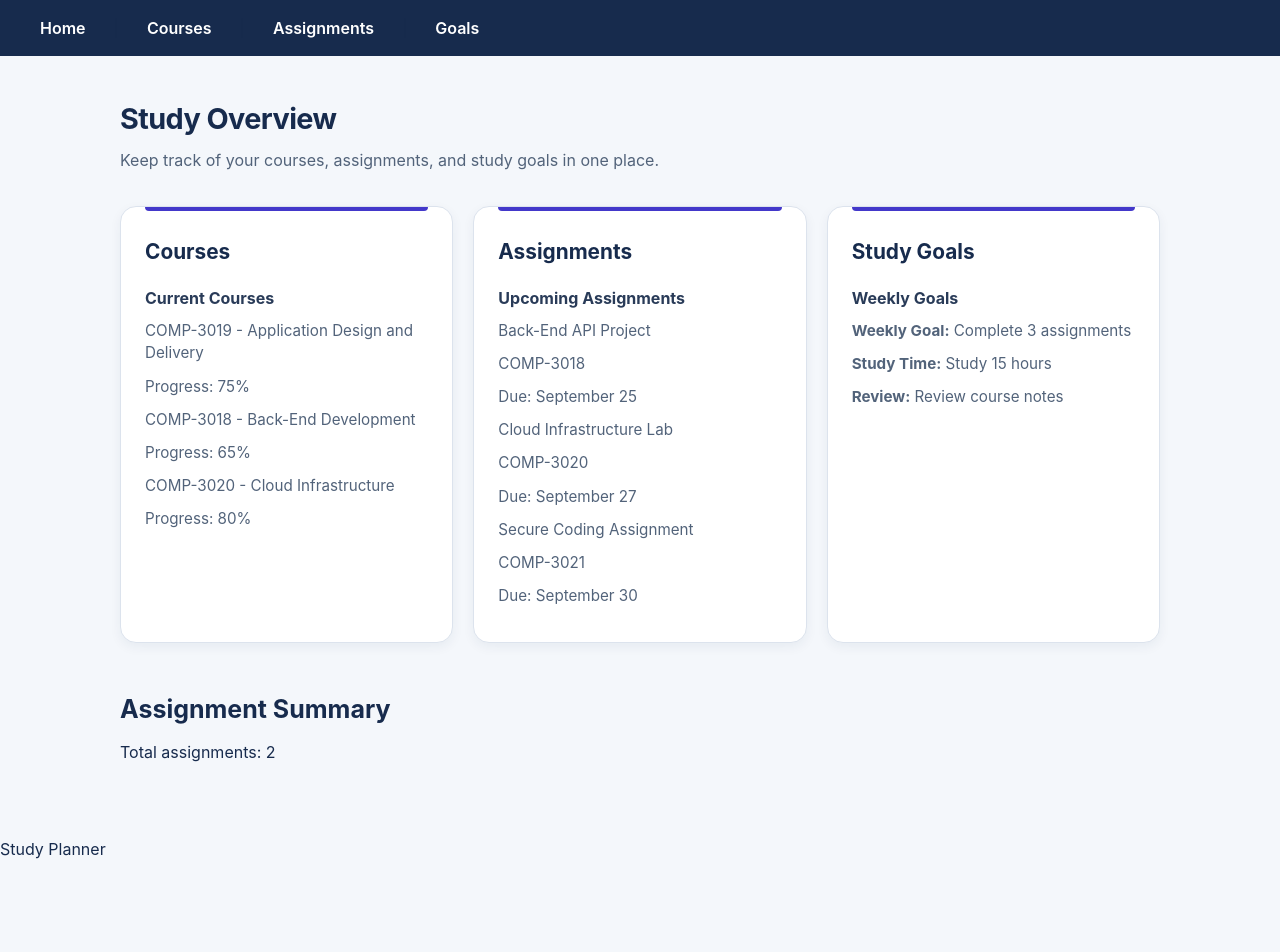
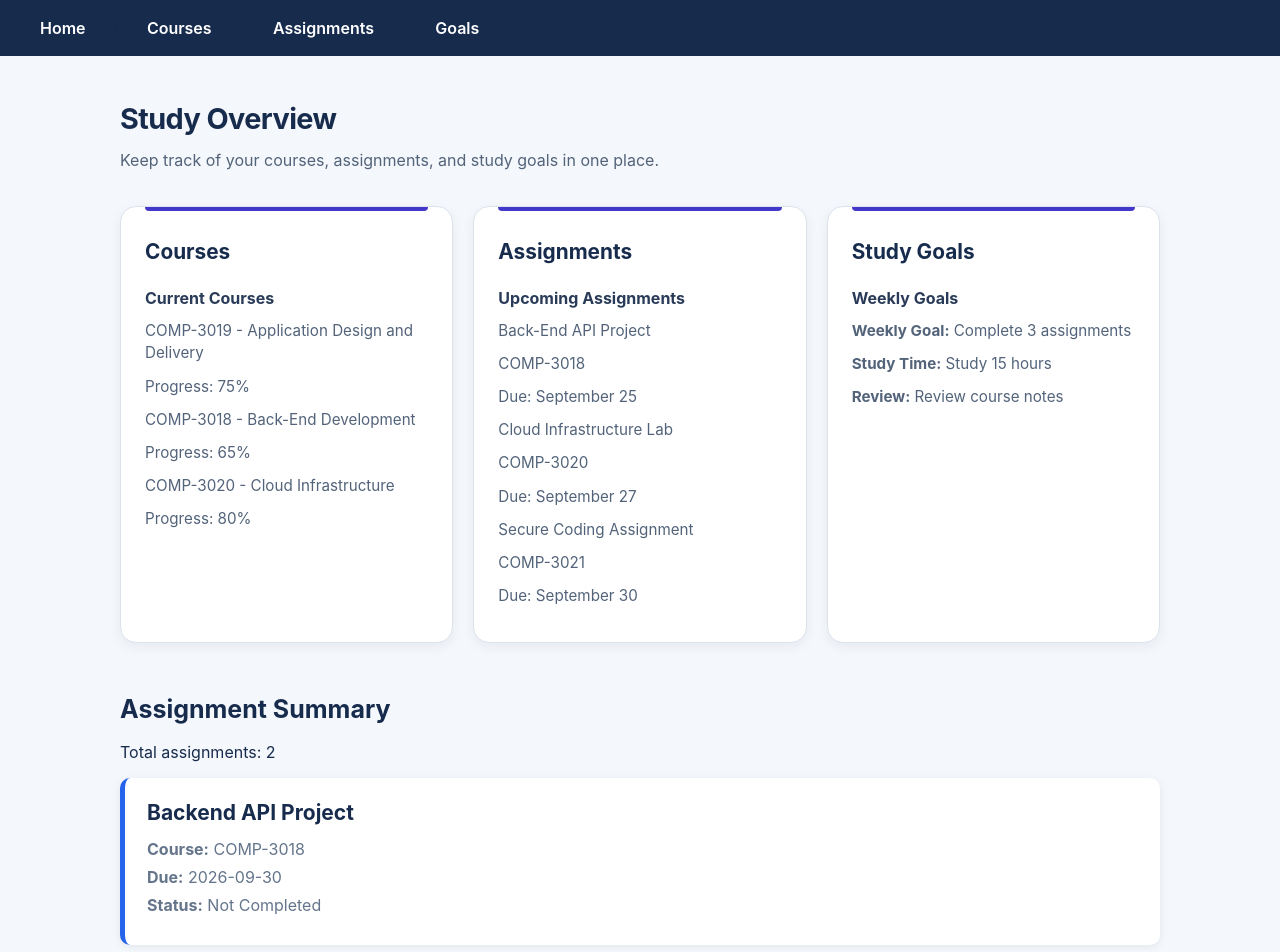
Before and after one commit to rrc-w2025-Gunkarsingh/FDS-Projects, a React (Vite) app: page / in a window 1280 px wide. Shown: the top 952 px of the page. Before the commit the page ends 875 px from the top, so only its background shows below. Built offline with nearby package versions, Linux system fonts and the light colour scheme.

Commit message:
Finished home page editing

```diff
--- a/src/pages/HomePage.tsx
+++ b/src/pages/HomePage.tsx
@@ -13,9 +13,29 @@ function HomePage({ assignments }: HomePageProps) {
       <StudyOverview />
 
       <section>
-        <h2>Assignment Summary</h2>
-        <p>Total assignments: {assignments.length}</p>
-      </section>
+  <h2>Assignment Summary</h2>
+
+  <p>Total assignments: {assignments.length}</p>
+
+  {assignments.map((assignment) => (
+    <article key={assignment.id}>
+      <h3>{assignment.title}</h3>
+
+      <p>
+        <strong>Course:</strong> {assignment.course}
+      </p>
+
+      <p>
+        <strong>Due:</strong> {assignment.dueDate}
+      </p>
+
+      <p>
+        <strong>Status:</strong>{" "}
+        {assignment.completed ? "Completed" : "Not Completed"}
+      </p>
+    </article>
+  ))}
+</section>
     </main>
   );
 }
```
